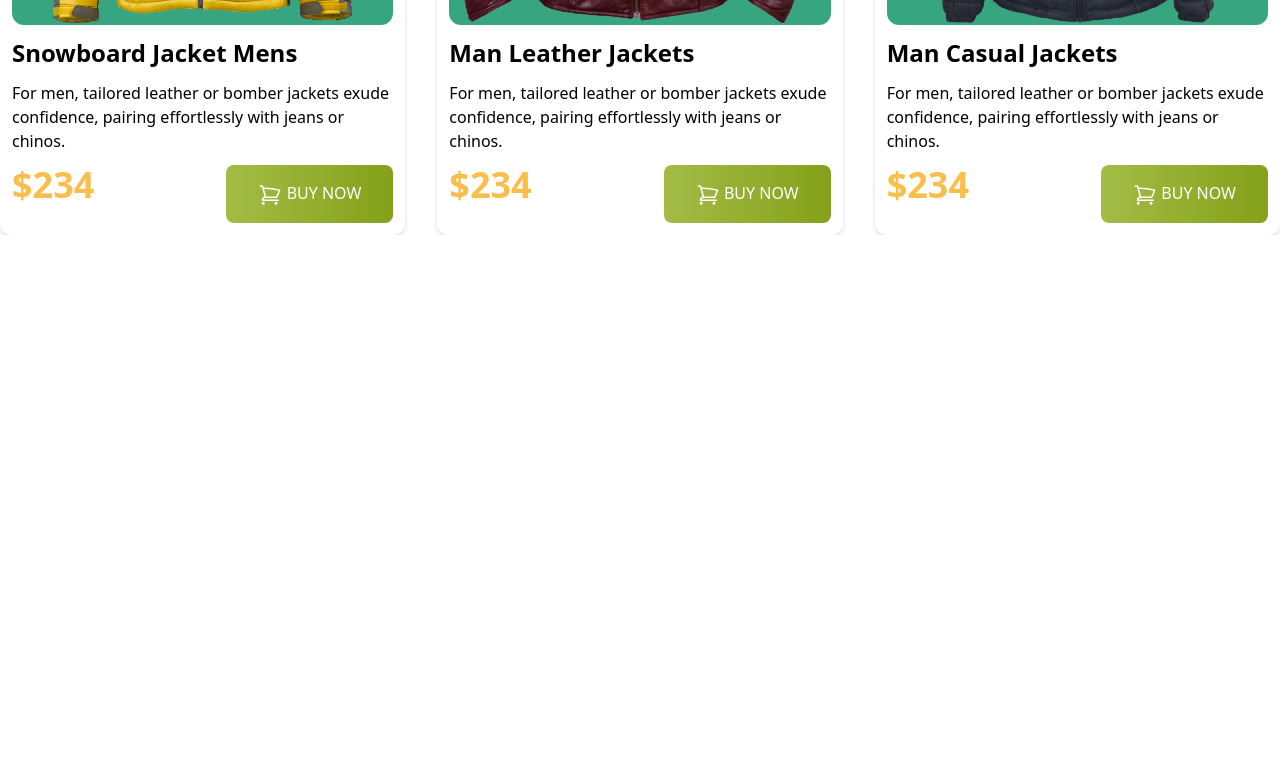
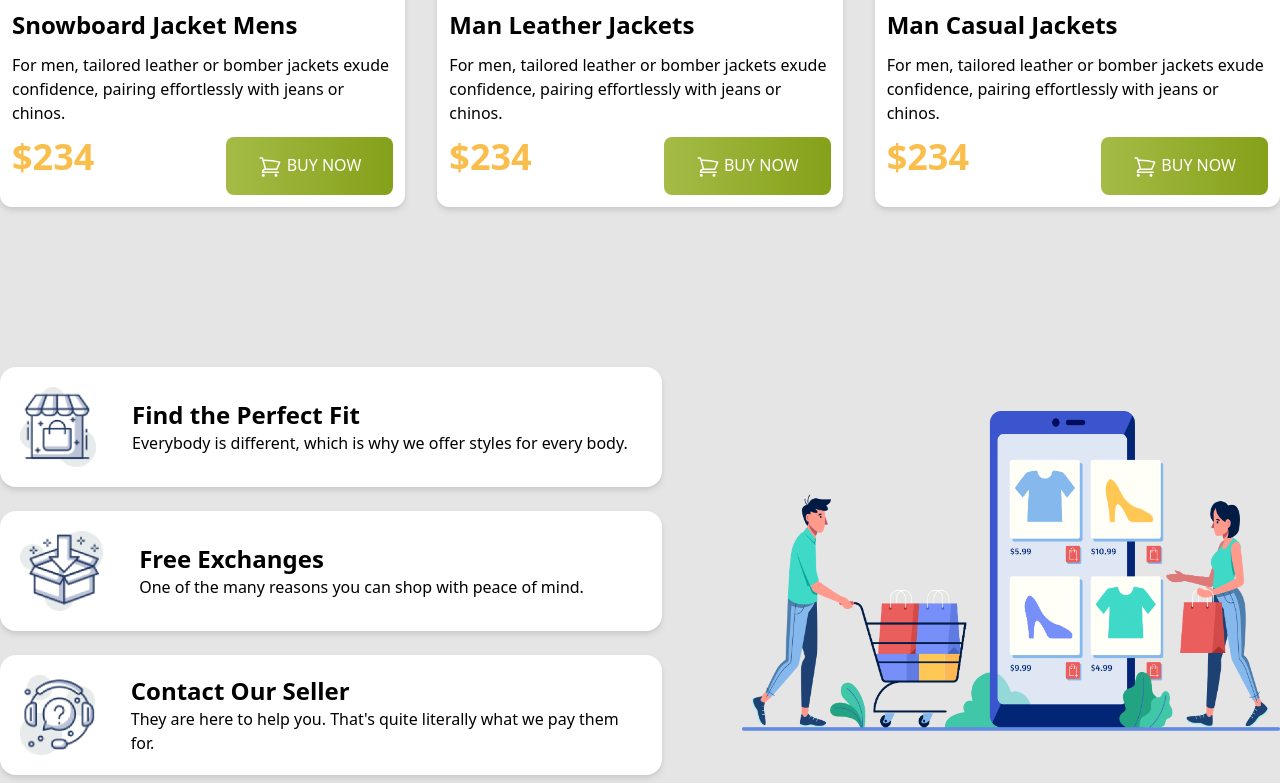
Before and after one commit to mahatab6/penguin-fashion, a plain HTML site: page index.html in a window 1280 px wide. Shown: the part 2014-2797 px from the top of the page. Before the commit the page ends 2249 px from the top, so only its background shows below. Drawn offline with nearby package versions, Linux system fonts and the light colour scheme.

Commit message:
footer section added

```diff
--- a/index.html
+++ b/index.html
@@ -57,10 +57,10 @@
     </style>
 
 </head>
-<body color-7>
+<body class="color-7  ">
     <header class="color-4">
         <nav>
-            <div class="flex items-center justify-around mt-7 ">
+            <div class="flex items-center justify-around">
                 <!-- start nav-ber section  -->
                 <img class="w-72 h-10" src="icons/logo.png" alt="logo">
 
@@ -180,11 +180,48 @@
             </div>
         </div>
     </div>
-
-
     </main>
 
-    <footer>
+    <footer class="max-w-7xl	mx-auto">
+
+        <div class="flex gap-20 items-center mt-40 mb-5">
+            <div class="space-y-6" >
+                <div class="flex gap-9 items-center color-5 rounded-2xl drop-shadow-md p-5">
+                    <img class="w-18 h-20" src="icons/house.png" alt="">
+
+                    <div>
+                        <h3 class="font-bold text-2xl">Find the Perfect Fit</h3>
+                        <p class="font-normal text-base">Everybody is different, which is why we
+                            offer styles for every body.</p>
+                    </div>
+
+                </div>
+                <div class="flex gap-9 items-center color-5 rounded-2xl drop-shadow-md p-5">
+                    <img class="w-18 h-20" src="icons/box.png" alt="">
+
+                    <div>
+                        <h3 class="font-bold text-2xl">Free Exchanges</h3>
+                        <p class="font-normal text-base">One of the many reasons you can shop
+                            with peace of mind.</p>
+                    </div>
+
+                </div>
+                <div class="flex gap-9 items-center color-5 rounded-2xl drop-shadow-md p-5">
+                    <img class="w-18 h-20" src="icons/question.png" alt="">
+
+                    <div>
+                        <h3 class="font-bold text-2xl">Contact Our Seller</h3>
+                        <p class="font-normal text-base">They are here to help you. That's quite
+                            literally what we pay them for.</p>
+                    </div>
+
+                </div>
+
+            </div>
+            <div>
+                <img class=" h-80 " src="images/shopping.png" alt="">
+            </div>
+        </div>
 
     </footer>
 
```
